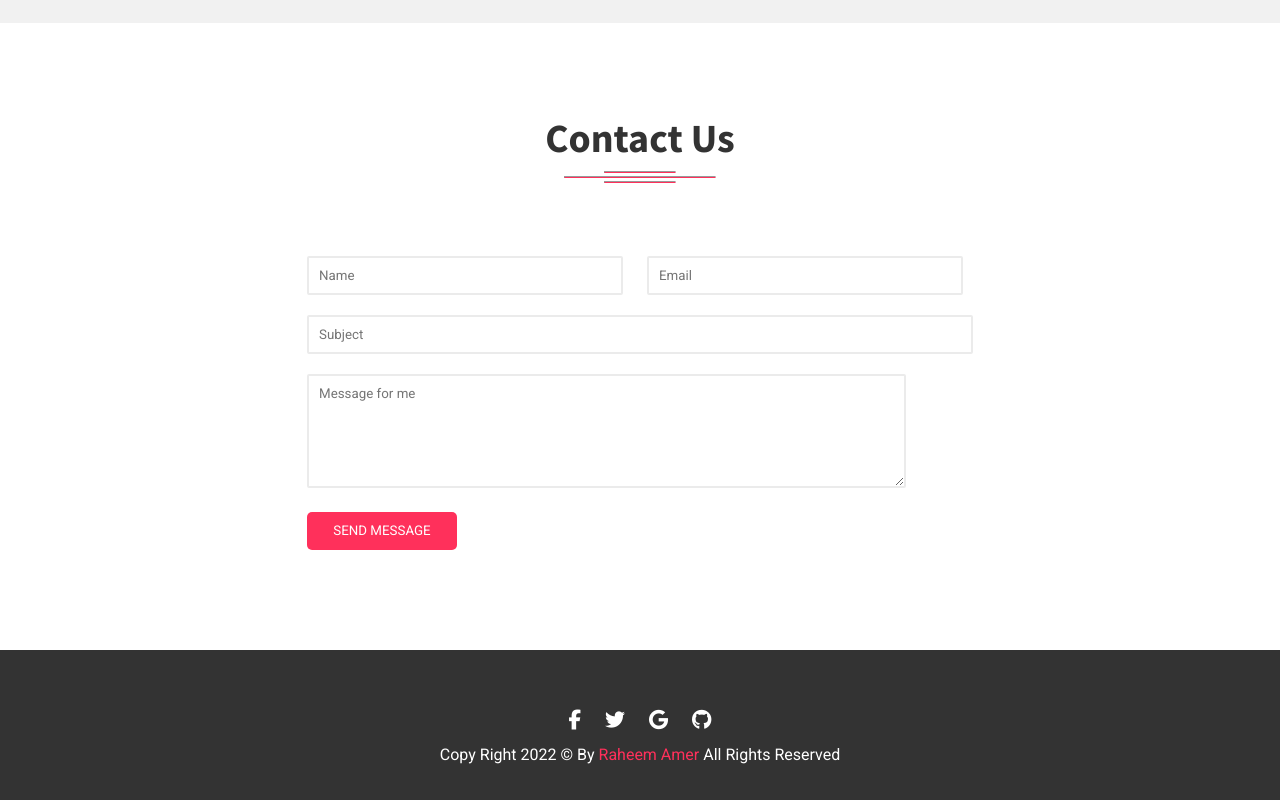
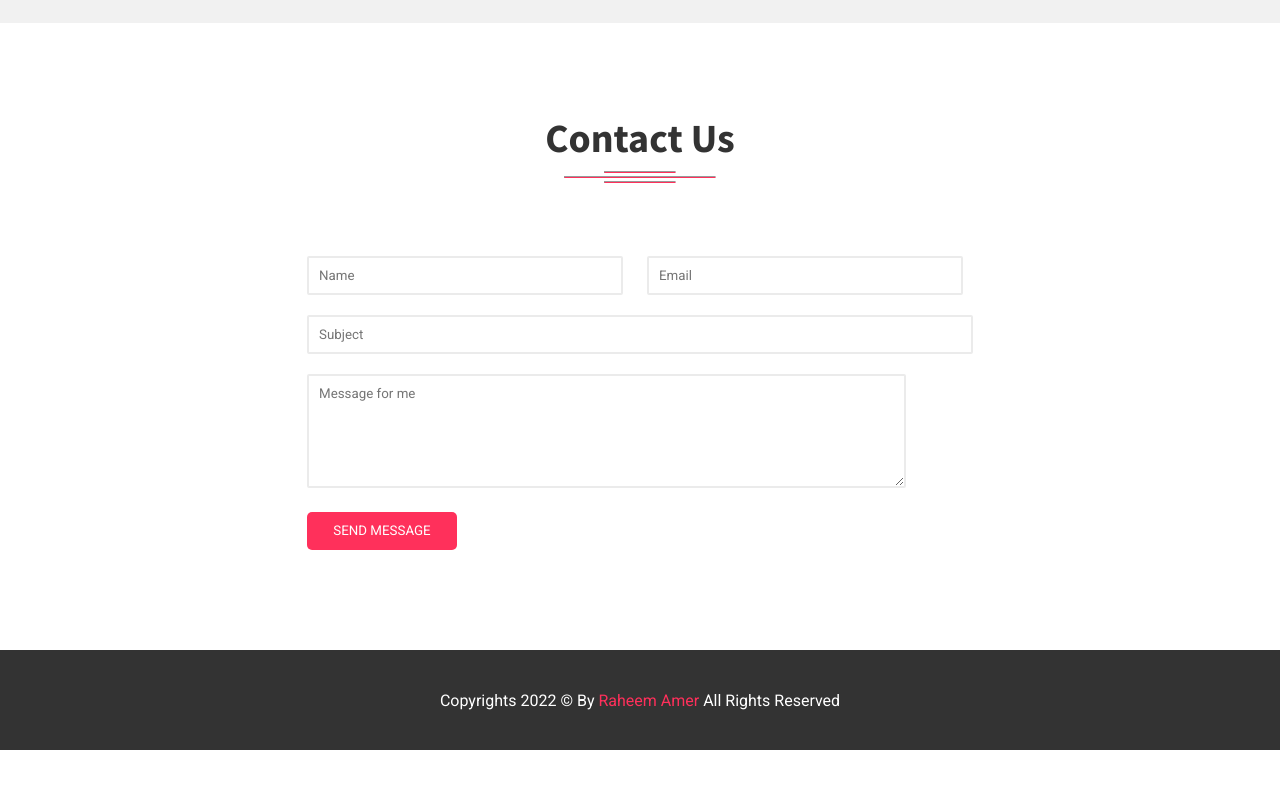
Before and after one commit to RaheemAmer/Portfolio-landing-page, a plain HTML site: page index.html in a window 1280 px wide. Shown: the part 4660-5460 px from the top of the page. After the commit the page ends 5410 px from the top, so only its background shows below. Drawn offline with Linux system fonts and the light colour scheme.

Commit message:
fixed footer

```diff
--- a/index.html
+++ b/index.html
@@ -370,13 +370,7 @@
 
     <!-- 9th section - Copyrights -->
     <div class="copyrights">
-        <div class="copyright-image">
-            <li class="fa fa-facebook"></li>
-            <li class="fa fa-twitter"></li>
-            <li class="fa fa-google"></li>
-            <li class="fa fa-github"></li>
-        </div>
-        <p>Copy Right 2022 © By <a href="#">Raheem Amer</a> All Rights Reserved</p>
+        <p>Copyrights 2022 © By <a href="https://github.com/RaheemAmer">Raheem Amer</a> All Rights Reserved</p>
     </div>
 </body>
 
--- a/styles/style.css
+++ b/styles/style.css
@@ -688,13 +688,10 @@
 .copyrights {
     text-align: center;
     background-color: #333333;
-    height: 150px;
-}
-
-.copyright-image li {
-    color: white;
-    padding: 60px 10px 15px;
-    font-size: 20px;
+    height: 100px;
+    display: flex;
+    justify-content: center;
+    align-items: center;
 }
 
 .copyrights p {
```
